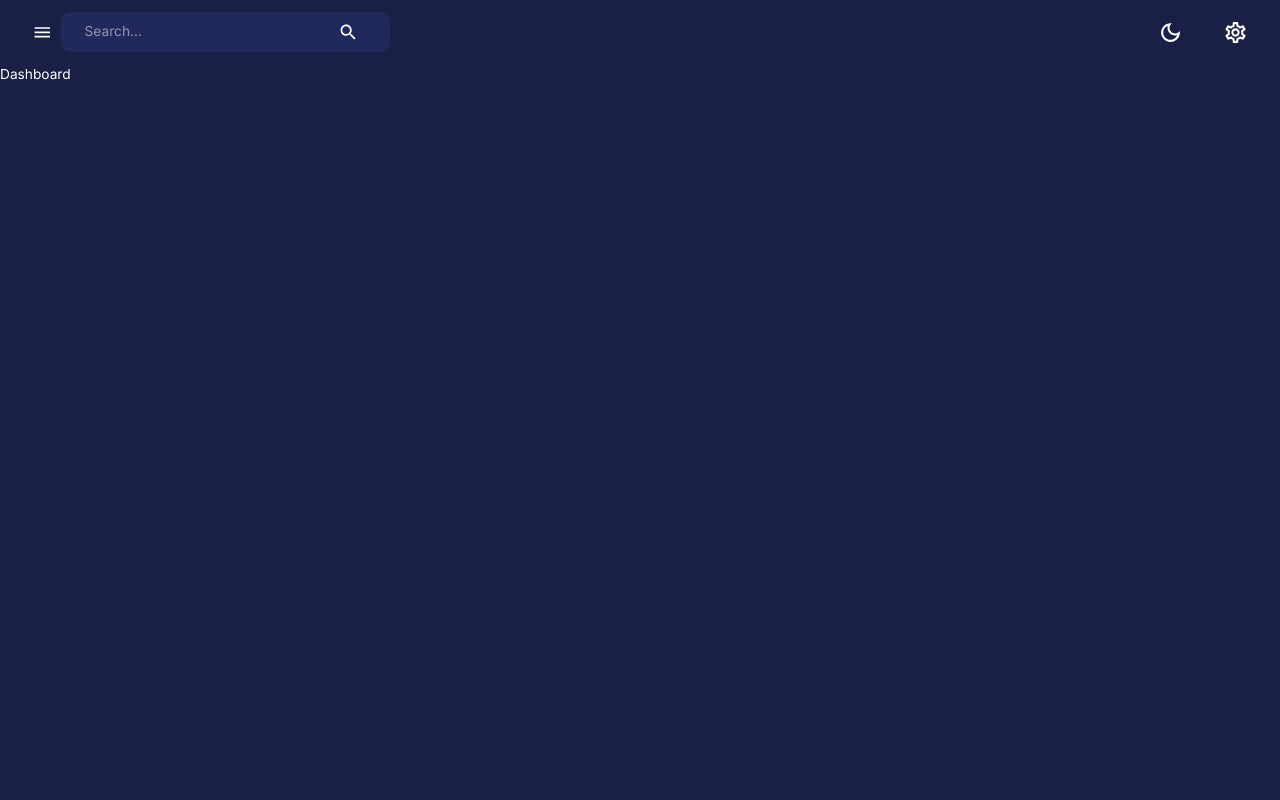
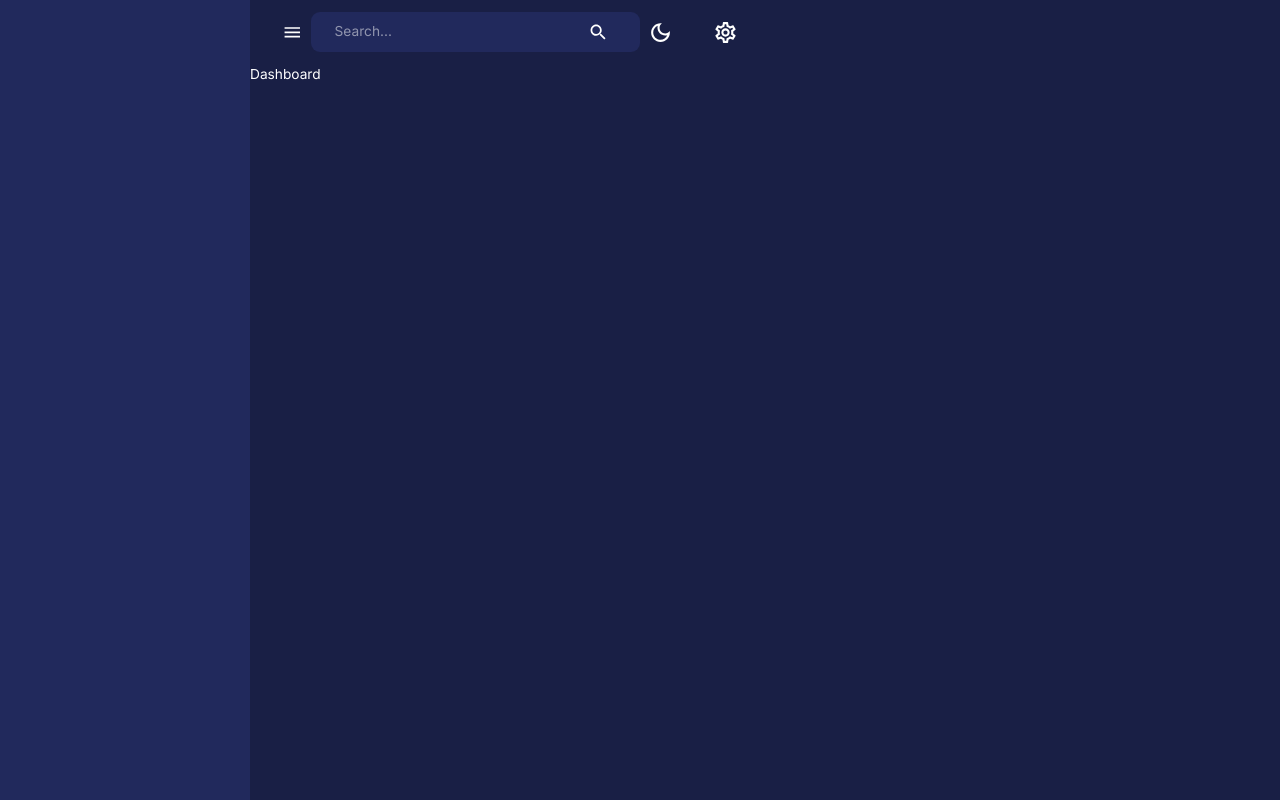
Before and after one commit to CodeWithDhruvX/AdminDashboard, a React (Create React App) app in the folder client/: page /dashboard in a window 1280 px wide. Built offline with nearby package versions, Linux system fonts and the light colour scheme.

Commit message:
sidebar added.

```diff
--- /dev/null
+++ b/client/src/components/Sidebar.jsx
@@ -0,0 +1,82 @@
+import React from 'react'
+import {
+    Box,
+    Divider,
+    Drawer,
+    IconButton,
+    List,
+    ListItem,
+    ListItemButton,
+    ListItemIcon,
+    ListItemText,
+    Typography,
+    useTheme
+} from "@mui/material";
+import {
+    SettingsOutlined,
+    ChevronLeft,
+    ChevronRightOutlined,
+    HomeOutlined,
+    ShoppingCartOutlined,
+    Groups2Outlined,
+    ReceiptLongOutlined,
+    PublicOutlined,
+    PointOfSaleOutlined,
+    TodayOutlined,
+    CalendarMonthOutlined,
+    AdminPanelSettingsOutlined,
+    TrendingUpOutlined,
+    PieChartOutlined
+} from "@mui/icons-material";
+import { useEffect, useState } from 'react';
+import { useLocation, useNavigate } from 'react-router-dom';
+import FlexBetween from './FlexBetween';
+import profileImage from '../assets/profile.jpeg';
+
+const Sidebar = ({
+    drawerWidth,
+    isSidebarOpen,
+    setIsSidebarOpen,
+    isNonMobile,
+}) => {
+
+    const { pathName } = useLocation();
+    const [active, setActive] = useState("");
+    const navigate = useNavigate();
+    const theme = useTheme();
+
+    useEffect(() => {
+        setActive(pathName?.substring(1));
+    }, [pathName]);
+
+    return <Box component="nav">
+        {isSidebarOpen && (
+            <Drawer
+                open={isSidebarOpen}
+                onClose={() => setIsSidebarOpen(false)}
+                variant='persistent'
+                anchor='left'
+                sx={{
+                    width: drawerWidth,
+                    '& .MuiDrawer-paper': {
+                        color: theme.palette.secondary[200],
+                        boxSizing: 'border-box',
+                        backgroundColor: theme.palette.background.alt,
+                        borderWidth: isNonMobile ? 0 : "2px",
+                        width: drawerWidth
+                    }
+                }
+                }
+            />
+        )}
+        <Box width="100%">
+            <Box m="1.5rem 2rem 2rem 3rem">
+            </Box>
+            <FlexBetween color={theme.palette.secondary.main}>
+
+            </FlexBetween>
+        </Box>
+    </Box>
+}
+
+export default Sidebar
--- a/client/src/scenes/layout/index.jsx
+++ b/client/src/scenes/layout/index.jsx
@@ -2,12 +2,24 @@
 import Navbar from 'components/Navbar';
 import Box from "@mui/material/Box";
 import { Outlet } from 'react-router-dom';
+import Sidebar from 'components/Sidebar';
+import { useMediaQuery } from '@mui/material';
 
 const Layout = () => {
+    const isNonMobile=useMediaQuery('(min-width:600px)');
+    const [isSidebarOpen,setIsSidebarOpen]=React.useState(true);
     return (
-        <Box width="100%" height="100%">
+        <Box display={isNonMobile?"flex":"block"} width="100%" height="100%">
+            <Sidebar
+            isNonMobile={isNonMobile}
+            drawerWidth="250px"
+            isSidebarOpen={isSidebarOpen}
+            setIsSidebarOpen={setIsSidebarOpen}
+            />
             <Box>
-                <Navbar />
+                <Navbar
+                   isSidebarOpen={isSidebarOpen}
+                   setIsSidebarOpen={setIsSidebarOpen} />
                 <Outlet />
             </Box>
         </Box>
```
Also changed, not shown: 1 other file (tests, documents, lock files or other folders).
